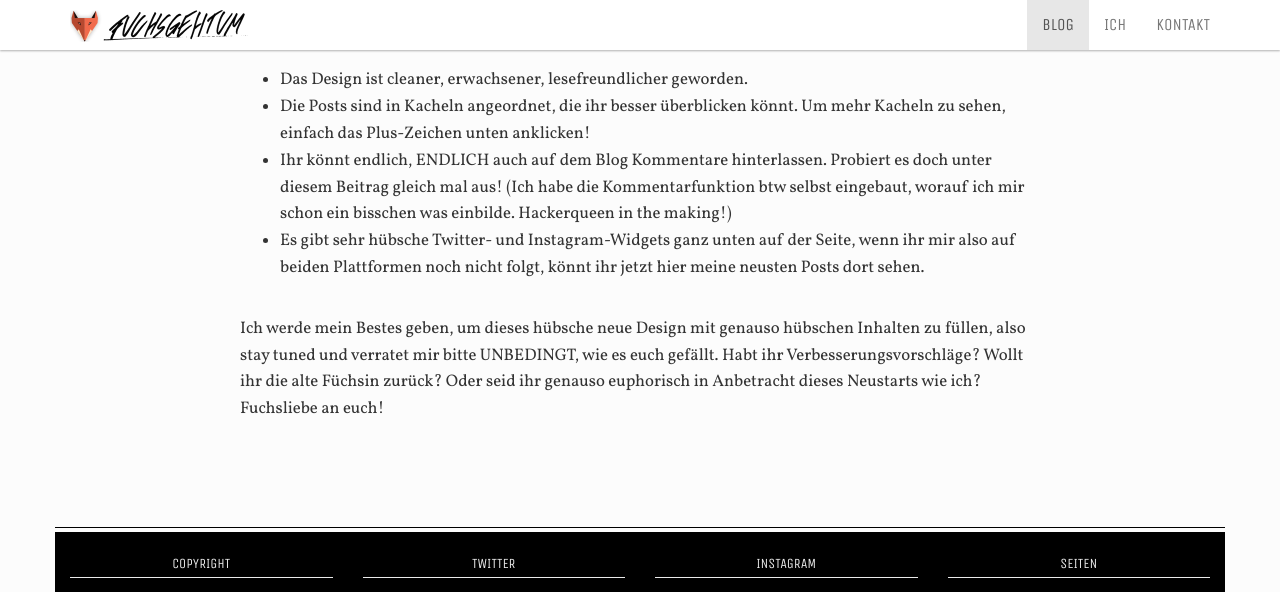
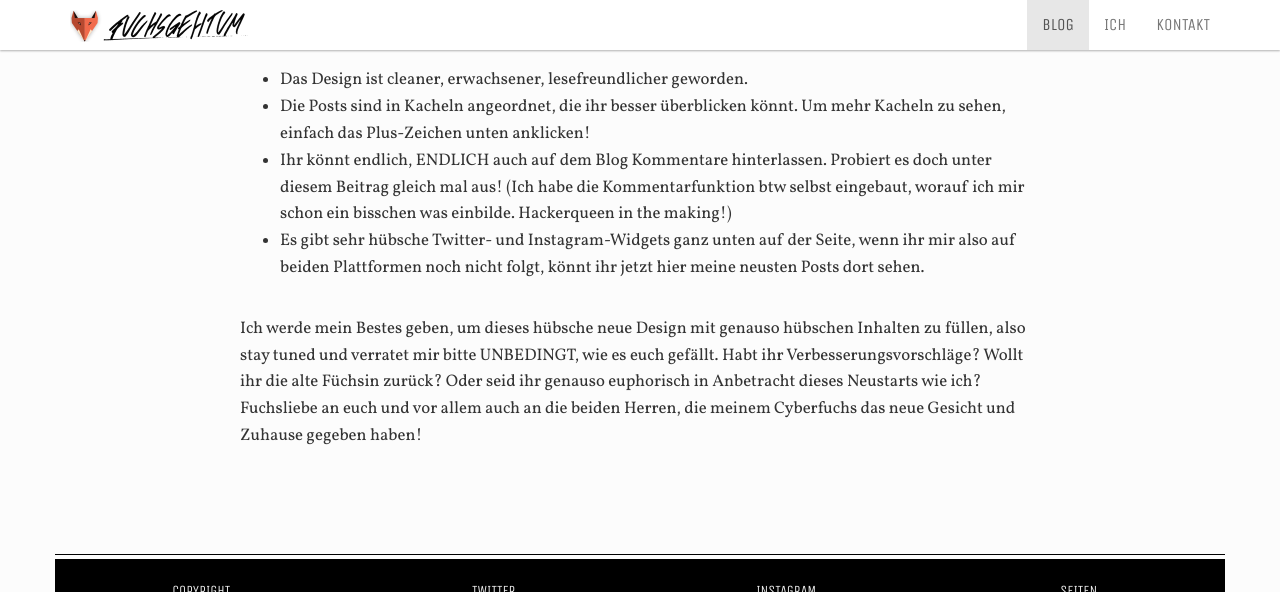
Before and after one commit to katharinafuchs/katharinafuchs.github.io, a Jekyll site: the page built from _posts/2014-12-03-neuland.md, in a window 1280 px wide and 900 px high, scrolled down 849 px, cut to the strip 0-592 px from the top of the window. Built offline with Jekyll 4.4.1, drawn with Linux system fonts in a browser that asks for light colours; comment, search, counter and statistics services are not loaded.

Commit message:
updated post

```diff
--- a/_posts/2014-12-03-neuland.md
+++ b/_posts/2014-12-03-neuland.md
@@ -15,4 +15,4 @@ Was ist also neu?
 * Es gibt sehr hübsche Twitter- und Instagram-Widgets ganz unten auf der Seite, wenn ihr mir also auf beiden Plattformen noch nicht folgt, könnt ihr jetzt hier meine neusten Posts dort sehen.
 
 Ich werde mein Bestes geben, um dieses hübsche neue Design mit genauso hübschen Inhalten zu füllen, also stay tuned und verratet mir bitte UNBEDINGT, wie es euch gefällt. Habt ihr Verbesserungsvorschläge? Wollt ihr die alte Füchsin zurück? Oder seid ihr genauso euphorisch in Anbetracht dieses Neustarts wie ich?
-Fuchsliebe an euch!
+Fuchsliebe an euch und vor allem auch an die beiden Herren, die meinem Cyberfuchs das neue Gesicht und Zuhause gegeben haben!
```
